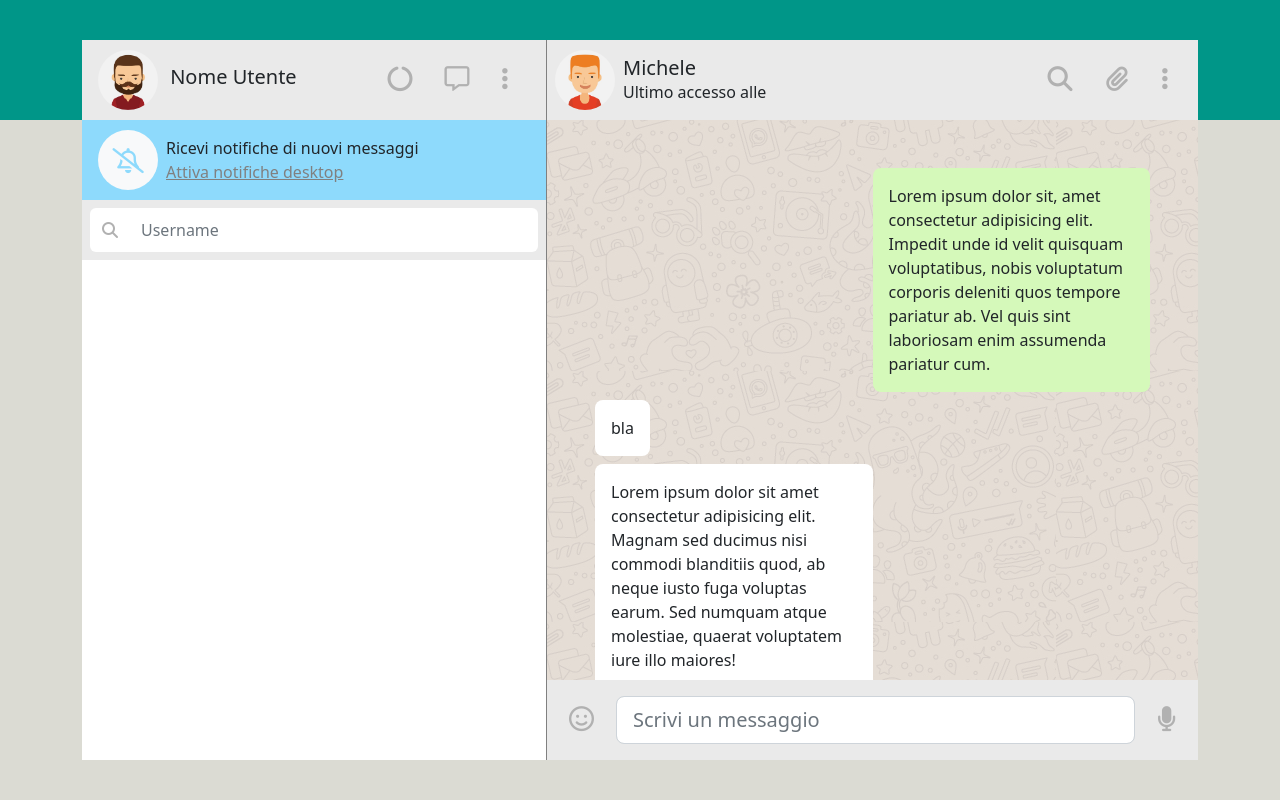
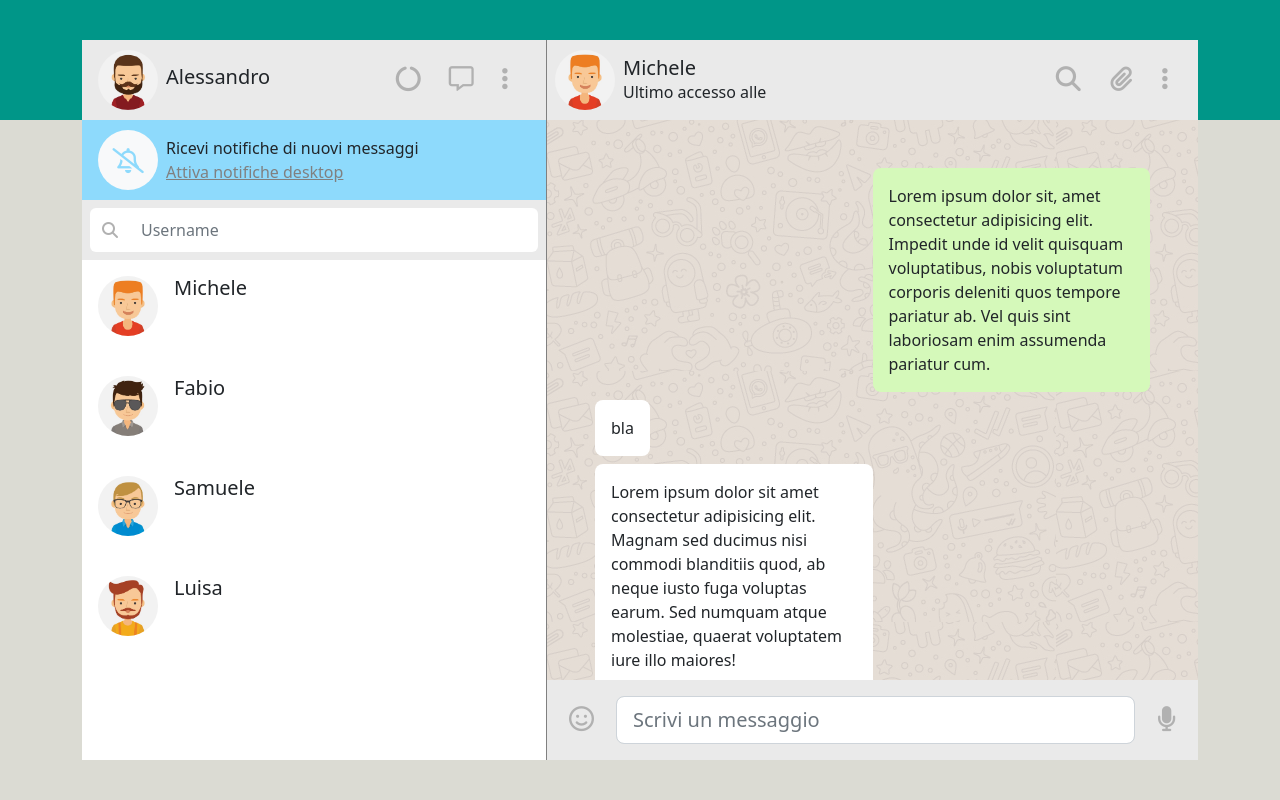
Before and after one commit to Alessandro-Villani/vue-boolzapp, a plain HTML site: page index.html in a window 1280 px wide. Drawn offline with nearby package versions, Linux system fonts and the light colour scheme.

Commit message:
added dynamic content to side chats and user name

```diff
--- a/css/style.css
+++ b/css/style.css
@@ -83,11 +83,6 @@ footer{
         background-color: var(--background-window);
     }
 
-    #sidebar-bottom{
-        max-height: calc(100% - 220px);
-        overflow-y: auto;
-    }
-
     .notifications{
         height: 80px;
         background-color: var(--background-tertiary);
@@ -102,6 +97,15 @@ footer{
         color: gray;
     }
 
+    #sidebar-bottom{
+        max-height: calc(100% - 220px);
+        overflow-y: auto;
+    }
+
+    #sidebar-bottom .contact:hover{
+        background-color: var(--background-window);
+        cursor: pointer;
+    }
     /*# CHAT SECTION */
 
     .chat-content{
--- a/index.html
+++ b/index.html
@@ -24,8 +24,8 @@
                     <div id="sidebar-top">
                         <header class="px-3 d-flex align-items-center justify-content-between">
                             <div class="header-left">
-                                <img class="rounded-img me-2" src="img/avatar_io.jpg" alt="io">
-                                <span class="h5">Nome Utente</span>
+                                <img class="rounded-img me-2" :src=" 'img/avatar' + data.user.avatar + '.jpg' " alt="io">
+                                <span class="h5">{{ data.user.name }}</span>
                             </div>
                             <div class="header-right">
                                 <button class="border-0 me-3"><i class="fa-solid fa-circle-notch"></i></button>
@@ -48,7 +48,10 @@
                         </div>
                     </div>
                     <div id="sidebar-bottom">
-
+                        <div v-for="contact in data.contacts" class="contact mb-2 d-flex p-3">
+                            <img class="rounded-img me-3" :src=" 'img/avatar' + contact.avatar + '.jpg'" alt="">
+                            <h5>{{ contact.name }}</h5>
+                        </div>
                     </div>
                 </nav>
                 <section id="chat" class="col-7 ">
--- a/js/data_milestone1.js
+++ b/js/data_milestone1.js
@@ -1,6 +1,6 @@
 const data = {
   user: {
-    name: 'Nome Utente',
+    name: 'Alessandro',
     avatar: '_io'
   },
   contacts: [
--- a/js/script.js
+++ b/js/script.js
@@ -1 +1,12 @@
 console.log('VUE OK', Vue);
+
+const app = Vue.createApp({
+    data(){
+        return{
+            data
+
+        }
+    }
+});
+
+app.mount('#root');
```
